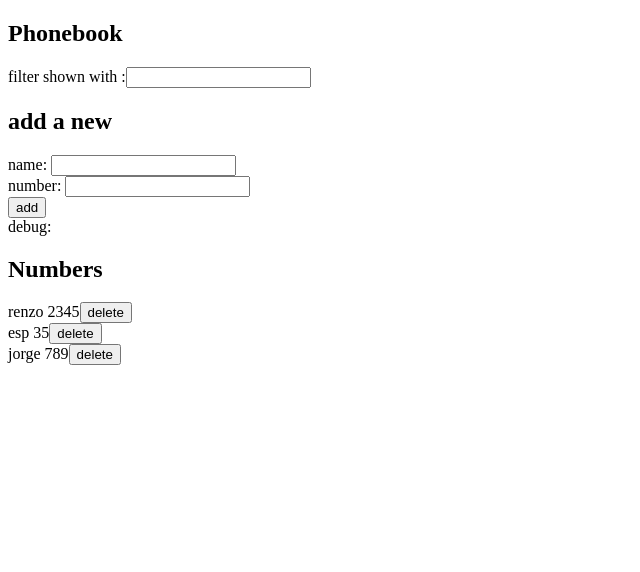
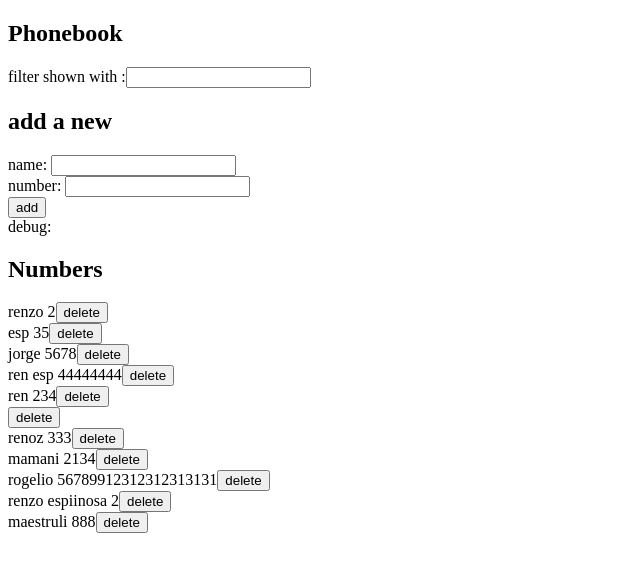
Before and after one commit to respp/University-Of-Helsinki-FullStack-Open, a React (Vite) app: page / in a window 1280 px wide. Shown: the top 572 px of the page, without its empty margins (0-640 px from the left). Built offline with nearby package versions, Linux system fonts and the light colour scheme; data requests are answered from the project's data file.

Commit message:
finished exercise

```diff
--- a/db.json
+++ b/db.json
@@ -3,7 +3,7 @@
     {
       "id": "f240",
       "name": "renzo",
-      "number": "2345"
+      "number": "2"
     },
     {
       "id": "f234",
@@ -13,7 +13,47 @@
     {
       "id": "f5e5",
       "name": "jorge",
-      "number": "789"
+      "number": "5678"
+    },
+    {
+      "id": "bff0",
+      "name": "ren esp",
+      "number": "44444444"
+    },
+    {
+      "id": "8398",
+      "name": "ren",
+      "number": "234"
+    },
+    {
+      "id": "dcb2",
+      "name": "",
+      "number": ""
+    },
+    {
+      "id": "0620",
+      "name": "renoz",
+      "number": "333"
+    },
+    {
+      "id": "013e",
+      "name": "mamani",
+      "number": "2134"
+    },
+    {
+      "id": "95ff",
+      "name": "rogelio",
+      "number": "56789912312312313131"
+    },
+    {
+      "id": "20e0",
+      "name": "renzo espiinosa",
+      "number": "2"
+    },
+    {
+      "id": "38a7",
+      "name": "maestruli",
+      "number": "888"
     }
   ]
 }
--- a/src/App.jsx
+++ b/src/App.jsx
@@ -12,11 +12,11 @@ const App = () => {
   const [filter, setFilter] = useState('')
 
   const hook = () => {
-  personServices
-  .getAll()
-  .then( res => setPersons(res.data))
-  }
-useEffect(hook, [])
+    personServices
+    .getAll()
+    .then( res => setPersons(res.data))
+    }
+  useEffect(hook, [])
 
   const addContact = (e)=>{
     e.preventDefault()
@@ -31,9 +31,15 @@ useEffect(hook, [])
         if (changes){
           const updatedNumber = {...person, number:newNumber}
           const id = person.id
+
           personServices.update(id,updatedNumber).then(res=>{
             console.log('se actualizó correctamente')
-            // setPersons({...person, number:newNumber})
+            setPersons(persons.map(person =>
+              //Por cada persona si la id no es la que busco, la persona queda como antes, sino, cambia a la data que me de el servidor
+              person.id !== id
+                    ? person
+                    : res.data
+            ))
           })
         }
       }
```
Also changed, not shown: src/Persons.jsx (line endings or trailing spaces), src/services/persons.js (line endings or trailing spaces).
